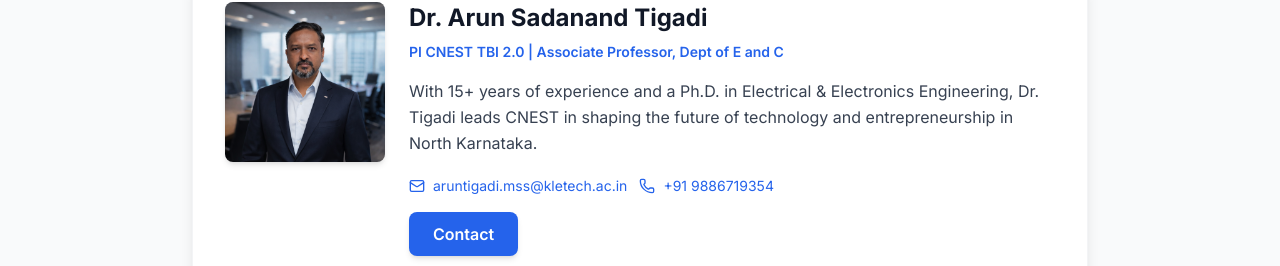
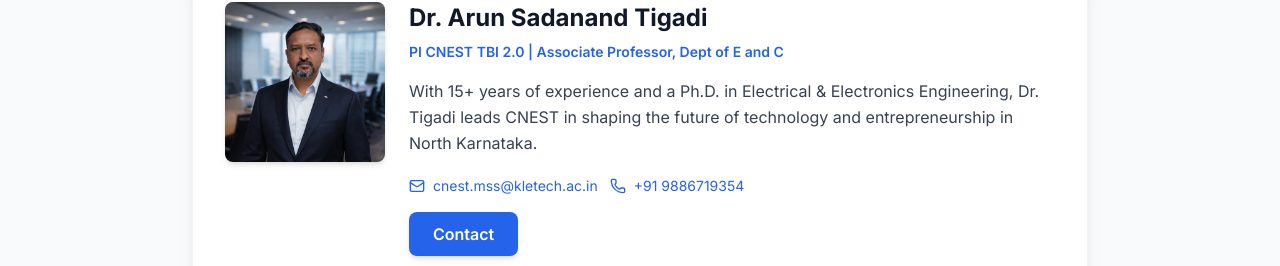
Before and after one commit to SushilChandaragi/CNEST, a React (Vite) app: page / in a window 1280 px wide. Shown: the part 5591-5857 px from the top of the page. Built offline with nearby package versions, Linux system fonts and the light colour scheme.

Commit message:
Update email addresses

```diff
--- a/components/Coordinator.tsx
+++ b/components/Coordinator.tsx
@@ -44,8 +44,7 @@ const Coordinator: React.FC = () => {
                   className="inline-flex items-center gap-2 text-sm text-blue-600 hover:text-blue-700"
                 >
                   <Mail className="w-4 h-4" />
-                  aruntigadi.mss@kletech.ac.in
-                </a>
+                  cnest.mss@kletech.ac.in                </a>
                 <a
                   href="tel:+919886719354"
                   className="inline-flex items-center gap-2 text-sm text-blue-600 hover:text-blue-700"
--- a/components/Team.tsx
+++ b/components/Team.tsx
@@ -49,8 +49,7 @@ const Team: React.FC = () => {
                     className="inline-flex items-center gap-2 text-sm text-blue-600 dark:text-blue-400 hover:text-blue-700 dark:hover:text-blue-300 transition-colors"
                   >
                     <Mail className="w-4 h-4" />
-                    aruntigadi.mss@kletech.ac.in
-                  </a>
+                    cnest.mss@kletech.ac.in                  </a>
                   <a
                     href="tel:+919886719354"
                     className="inline-flex items-center gap-2 text-sm text-blue-600 dark:text-blue-400 hover:text-blue-700 dark:hover:text-blue-300 transition-colors"
```
